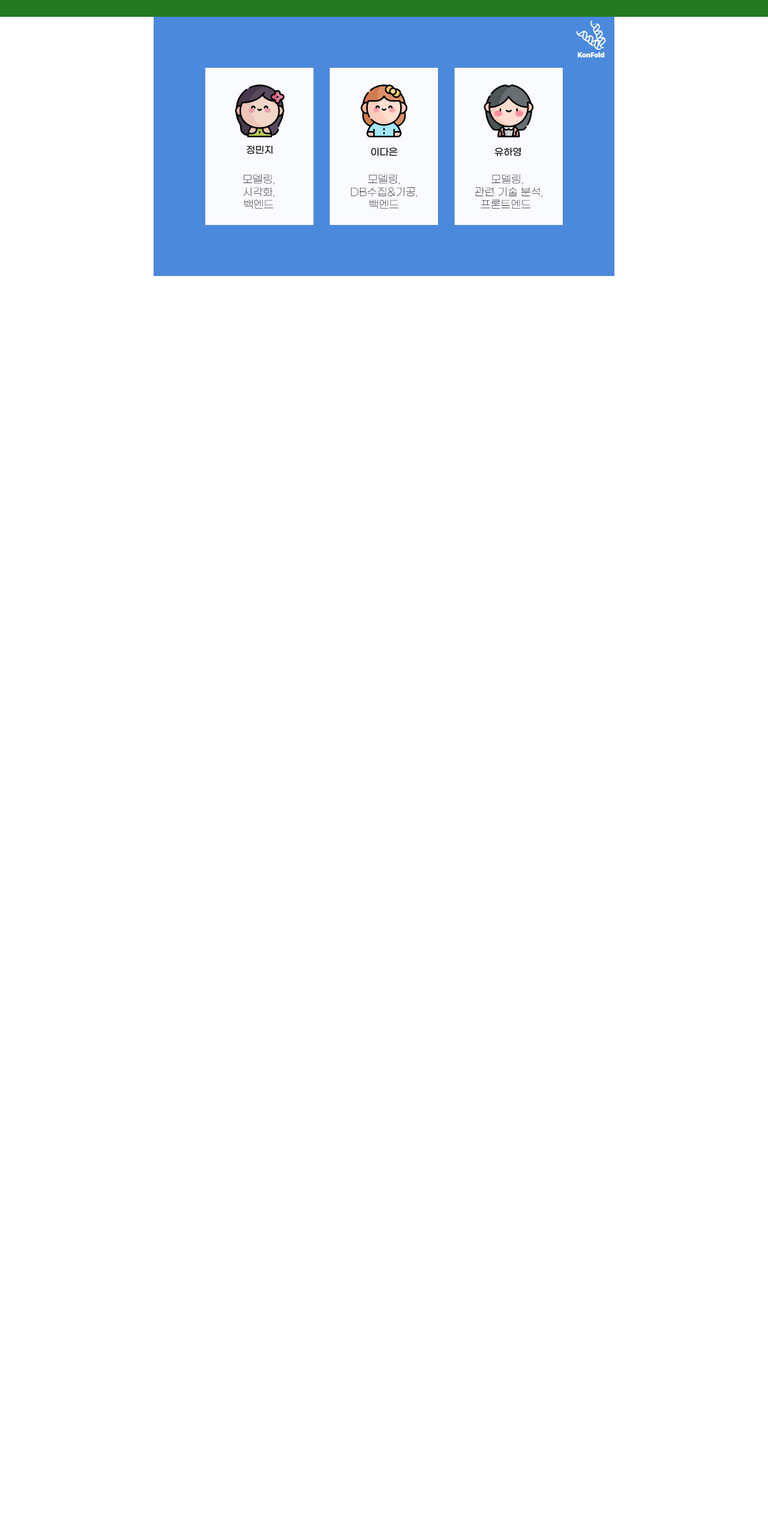
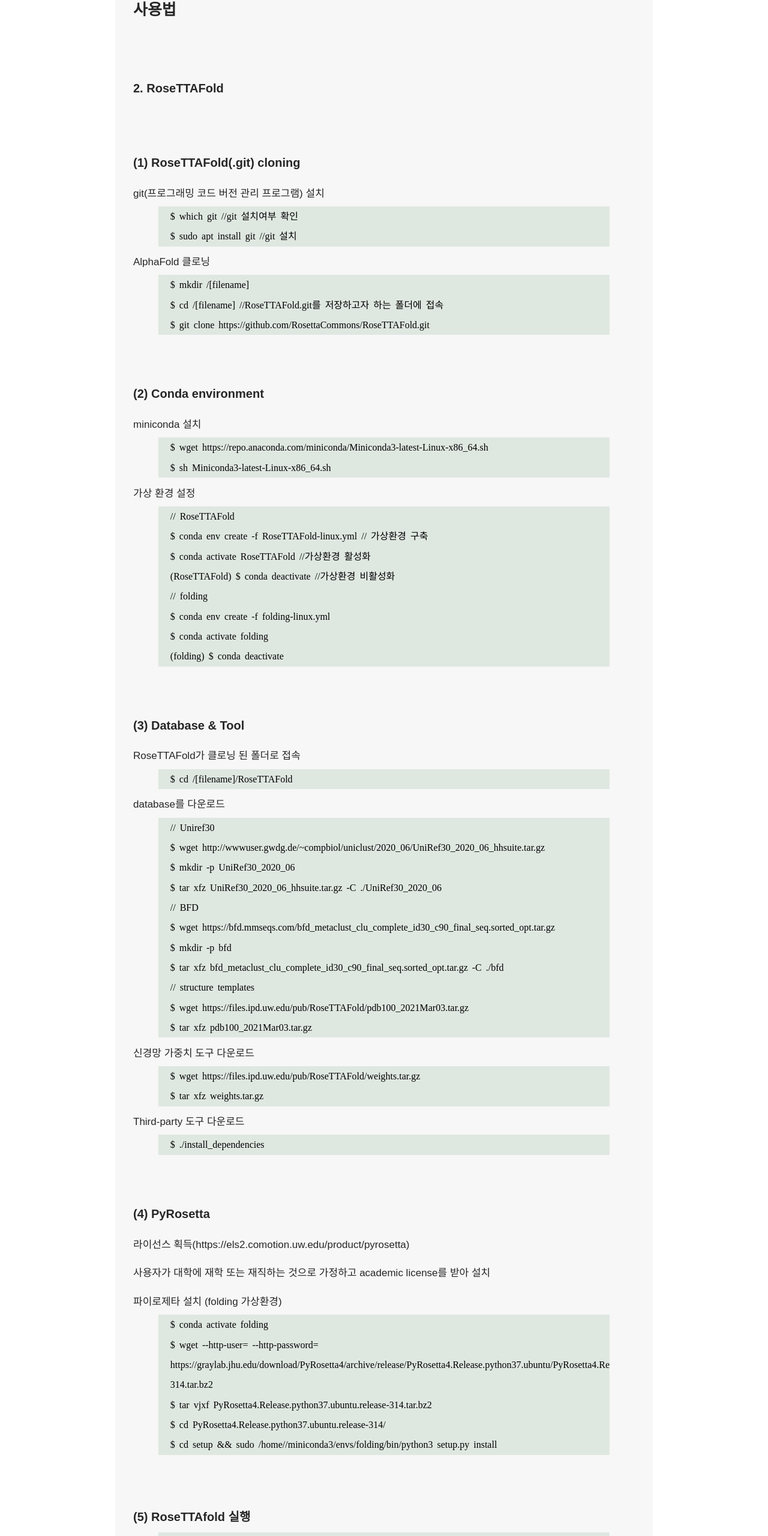
Before and after one commit to haley10309/graduation_project, a React (Create React App) app in the folder konfold_front/: page /Refer/HowRoseta in a window 1280 px wide. Shown: the part 172-2732 px from the top of the page at 60% size. Before the commit the page ends 800 px from the top, so only its background shows below. Built offline with nearby package versions, Linux system fonts and the light colour scheme.

Commit message:
HowRosetta refer commit css

```diff
--- a/konfold_front/src/pages/Reference/HowRoseta.jsx
+++ b/konfold_front/src/pages/Reference/HowRoseta.jsx
@@ -1,11 +1,211 @@
 import React, { useEffect, useState } from "react";
 import axios from "axios";
 import { Link } from "react-router-dom";
+import styled from 'styled-components';
 
 export default function HowRoseta() {
+  const Wrap = styled.div`
+  display: flex;
+  flex-direction: row;
+  background: #f7f7f7 ;
+  max-width: 80%;
+  margin: 0 auto;
+`;
+function Span({ space = 20 }){
+	return (
+    	<span style={{ paddingRight: space }}></span>
+    );
+}
+
+
+
   return (
-    <div className="firstImg">
-      <img className="AboutImg" alt="role" src="/img/role.png" />
+    <div className="prediction_page">
+
+      <h1 className="refer-title">
+        사용법
+        </h1>
+        <h1 className="title-N1">
+       2. RoseTTAFold
+      </h1>
+      <h1 className="title-N1">
+        (1) RoseTTAFold(.git) cloning
+      </h1>
+      <h1 className="korean-protein-expaination">
+      git(프로그래밍 코드 버전 관리 프로그램) 설치
+       </h1>
+       <div className="code_page">
+       $ which git		//git 설치여부 확인
+        <Span></Span>
+        $ sudo apt install git	//git 설치
+       </div>
+
+       <h1 className="korean-protein-expaination">
+       AlphaFold 클로닝
+       </h1>
+       <div className="code_page">
+       $ mkdir /[filename]
+       <Span></Span>
+       $ cd /[filename]		//RoseTTAFold.git를 저장하고자 하는 폴더에 접속
+       <Span></Span>
+       $ git clone https://github.com/RosettaCommons/RoseTTAFold.git
+       </div>
+       <h1 className="title-N1">
+        (2) Conda environment
+      </h1>
+      <h1 className="korean-protein-expaination">
+      miniconda 설치
+       </h1>
+       <div className="code_page">
+       $ wget https://repo.anaconda.com/miniconda/Miniconda3-latest-Linux-x86_64.sh
+       <Span></Span>$ sh Miniconda3-latest-Linux-x86_64.sh
+       </div>
+
+       <h1 className="korean-protein-expaination">
+       가상 환경 설정
+       </h1>
+       <div className="code_page">
+       // RoseTTAFold
+       <Span></Span>$ conda env create -f RoseTTAFold-linux.yml	// 가상환경 구축
+       <Span></Span>$ conda activate RoseTTAFold	//가상환경 활성화
+       <Span></Span>(RoseTTAFold) $ conda deactivate	//가상환경 비활성화
+
+       <Span></Span>// folding
+       <Span></Span>$ conda env create -f folding-linux.yml
+       <Span></Span>$ conda activate folding
+       <Span></Span>(folding) $ conda deactivate
+       </div>
+       <h1 className="title-N1">
+        (3) Database & Tool
+      </h1>
+      <h1 className="korean-protein-expaination">
+      RoseTTAFold가 클로닝 된 폴더로 접속
+       </h1>
+       <div className="code_page">
+       $ cd /[filename]/RoseTTAFold
+       </div>
+       <h1 className="korean-protein-expaination">
+       database를 다운로드
+       </h1>
+       <div className="code_page">
+       // Uniref30
+       <Span></Span>$ wget http://wwwuser.gwdg.de/~compbiol/uniclust/2020_06/UniRef30_2020_06_hhsuite.tar.gz
+       <Span></Span>$ mkdir -p UniRef30_2020_06
+       <Span></Span>$ tar xfz UniRef30_2020_06_hhsuite.tar.gz -C ./UniRef30_2020_06
+
+       <Span></Span>// BFD
+       <Span></Span>$ wget https://bfd.mmseqs.com/bfd_metaclust_clu_complete_id30_c90_final_seq.sorted_opt.tar.gz
+       <Span></Span>$ mkdir -p bfd
+       <Span></Span>$ tar xfz bfd_metaclust_clu_complete_id30_c90_final_seq.sorted_opt.tar.gz -C ./bfd
+
+       <Span></Span>// structure templates
+       <Span></Span>$ wget https://files.ipd.uw.edu/pub/RoseTTAFold/pdb100_2021Mar03.tar.gz
+       <Span></Span>$ tar xfz pdb100_2021Mar03.tar.gz
+       </div>
+
+       <h1 className="korean-protein-expaination">
+       신경망 가중치 도구 다운로드
+       </h1>
+       <div className="code_page">
+       $ wget https://files.ipd.uw.edu/pub/RoseTTAFold/weights.tar.gz
+       <Span></Span>$ tar xfz weights.tar.gz
+       </div>
+
+       <h1 className="korean-protein-expaination">
+       Third-party 도구 다운로드
+       </h1>
+       <div className="code_page">
+       $ ./install_dependencies
+       </div>
+
+
+       <h1 className="title-N1">
+        (4) PyRosetta
+      </h1>
+
+       <h1 className="korean-protein-expaination">
+       라이선스 획득(https://els2.comotion.uw.edu/product/pyrosetta)
+       </h1>
+       <h1 className="korean-protein-expaination">
+       사용자가 대학에 재학 또는 재직하는 것으로 가정하고 academic license를 받아 설치
+       </h1>
+       <h1 className="korean-protein-expaination">
+       파이로제타 설치 (folding 가상환경)
+       </h1>
+       <div className="code_page">
+       $ conda activate folding
+       <Span></Span>$ wget --http-user= --http-password= https://graylab.jhu.edu/download/PyRosetta4/archive/release/PyRosetta4.Release.python37.ubuntu/PyRosetta4.Release.python37.ubuntu.release-314.tar.bz2
+       <Span></Span>$ tar vjxf PyRosetta4.Release.python37.ubuntu.release-314.tar.bz2
+       <Span></Span>$ cd PyRosetta4.Release.python37.ubuntu.release-314/
+       <Span></Span>$ cd setup && sudo /home//miniconda3/envs/folding/bin/python3 setup.py install
+       </div>
+
+       <h1 className="title-N1">
+        (5) RoseTTAfold 실행
+      </h1>
+      <div className="code_page">
+      $ cd /[filename]/RoseTTAFold		// RoseTTAFold가 클로닝 된 폴더로 접속
+      <Span></Span>$ mkdir /[filename]/RoseTTAFold/input	// input파일이 저장될 폴더 생성
+
+      <Span></Span>$ cd input
+      <Span></Span>$ ../run_pyrosetta_ver.sh [INPUT.fasta] .
+      <Span></Span>$ nohup ../run_pyrosetta_ver.sh input.fa . 2 여기&1 &	// 백그라운드 실행
+      <Span></Span>
+      </div>
+
+
+      <h1 className="korean-protein-expaination">
+      <Span></Span>*여기* 는 곧 태그 오른쪽 키를 의미함
+        </h1>
+
+        <h1 className="title-N1">
+        참고
+      </h1>
+
+        <h1 className="korean-protein-expaination">
+        “RoseTTAFold open-source code”, https://github.com/RosettaCommons/RoseTTAFold
+        </h1>
+        <h1 className="korean-protein-expaination">
+        “2021-Accurate prediction of protein structures and interactions using a three-track neural network”, https://www.science.org/doi/10.1126/science.abj8754
+        </h1>
+        <h1 className="korean-protein-expaination">
+        “구글인력/컴퓨팅 없이 알파폴드2 재현한 로제타폴드, 어떻게 가능했나?”(Ai타임스기사),
+https://www.aitimes.com/news/articleView.html?idxno=140110
+        </h1>
+        <h1 className="korean-protein-expaination">
+        “[초심자를 위한 생물학+정보학] 로제타폴드의 설치와 사용”,
+https://www.ibric.org/myboard/read.php?id=339786&Board=news&rtpath=main
+        </h1>
+        <h1 className="korean-protein-expaination">
+        CNN
+        </h1>
+        <h1 className="korean-protein-expaination">
+        <Span></Span>“1989-Backpropagation applied to handwritten zip code recognition”
+        </h1>
+        <h1 className="korean-protein-expaination">
+        <Span></Span>“2003-Hierarchical Neural Networks for Image Interpretation”
+        </h1>
+        <h1 className="korean-protein-expaination">
+        <Span></Span>“2003-Best Practices for Convolutional Neural Networks Applied to Visual Document Analysis”
+        </h1>
+        <h1 className="korean-protein-expaination">
+        “Convolutional Neural Network(CNN)”,
+https://sonsnotation.blogspot.com/2020/11/7-convolutional-neural-networkcnn.html
+        </h1>
+        <h1 className="korean-protein-expaination">
+        “CNN 설명”,
+https://rubber-tree.tistory.com/entry/%EB%94%A5%EB%9F%AC%EB%8B%9D-%EB%AA%A8%EB%8D%B8-CNN-Convolutional-Neural-Network-%EC%84%A4%EB%AA%85
+        </h1>
+        <h1 className="korean-protein-expaination">
+        “합성곱신경망”, https://excelsior-cjh.tistory.com/79
+        </h1>
+        <h1 className="korean-protein-expaination">
+        “CNN, Convolutional Neural Network 요약”, http://taewan.kim/post/cnn/
+        </h1>
+
+
+
+
     </div>
   );
 }
```
